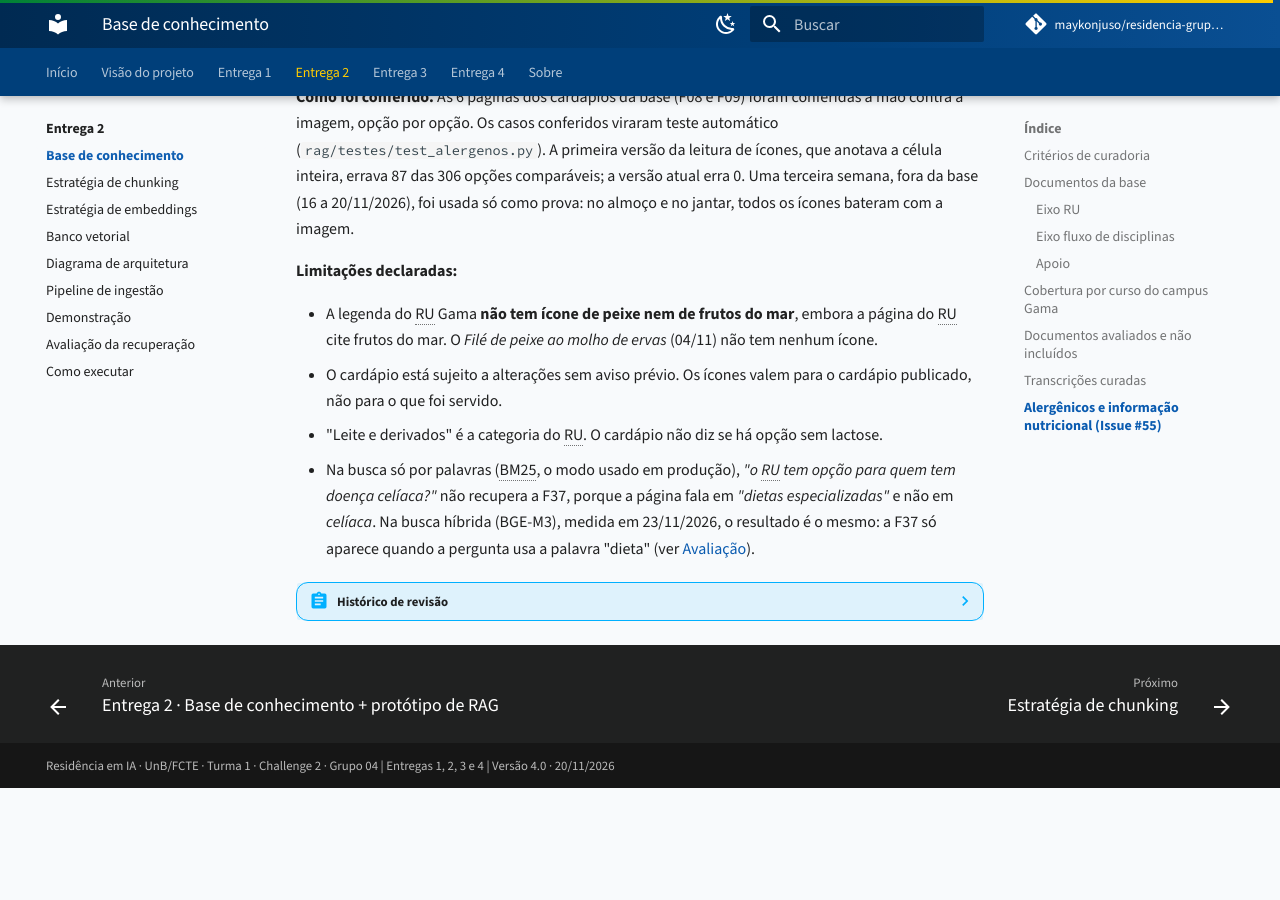
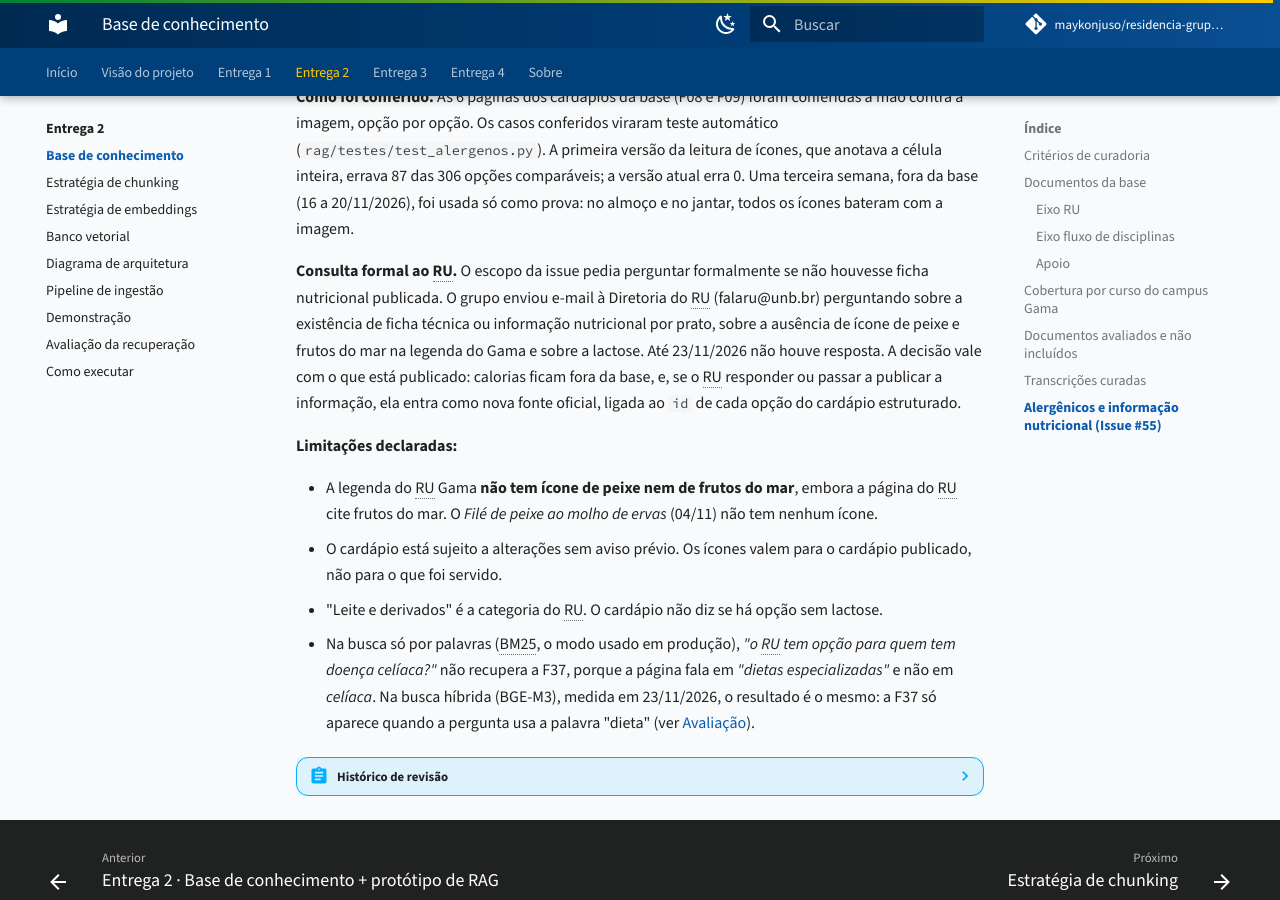
Before and after one commit to maykonjuso/residencia-grupo-4, an MkDocs documentation site: the page built from docs/entrega-2/base-de-conhecimento.md, in a window 1280 px wide and 900 px high, scrolled down 11865 px. Built offline with MkDocs 1.6.1 and Material for MkDocs 9.7.7, drawn with Linux system fonts in a browser that asks for light colours; comment, search, counter and statistics services are not loaded; before the commit the page ends 12653 px from its top, so only the background shows below that.

Commit message:
docs(base): registra consulta ao RU sem resposta e decisão vigente (Closes #55)
O e-mail à Diretoria do RU (ficha nutricional, ícone de peixe e frutos do mar,
lactose) não teve resposta até 23/11/2026. A decisão segue com o que o RU
publica: calorias fora da base, alergênicos pelos ícones do cardápio.

Co-Authored-By: Claude Sonnet 5.5 <noreply@anthropic.com>

```diff
--- a/docs/entrega-2/base-de-conhecimento.md
+++ b/docs/entrega-2/base-de-conhecimento.md
@@ -84,6 +84,8 @@ A página do RU (F37) diz que *"preparações que contenham leite de origem anim
 
 **Como foi conferido.** As 6 páginas dos cardápios da base (F08 e F09) foram conferidas à mão contra a imagem, opção por opção. Os casos conferidos viraram teste automático (`rag/testes/test_alergenos.py`). A primeira versão da leitura de ícones, que anotava a célula inteira, errava 87 das 306 opções comparáveis; a versão atual erra 0. Uma terceira semana, fora da base (16 a 20/11/2026), foi usada só como prova: no almoço e no jantar, todos os ícones bateram com a imagem.
 
+**Consulta formal ao RU.** O escopo da issue pedia perguntar formalmente se não houvesse ficha nutricional publicada. O grupo enviou e-mail à Diretoria do RU (falaru@unb.br) perguntando sobre a existência de ficha técnica ou informação nutricional por prato, sobre a ausência de ícone de peixe e frutos do mar na legenda do Gama e sobre a lactose. Até 23/11/2026 não houve resposta. A decisão vale com o que está publicado: calorias ficam fora da base, e, se o RU responder ou passar a publicar a informação, ela entra como nova fonte oficial, ligada ao `id` de cada opção do cardápio estruturado.
+
 **Limitações declaradas:**
 
 - A legenda do RU Gama **não tem ícone de peixe nem de frutos do mar**, embora a página do RU cite frutos do mar. O *Filé de peixe ao molho de ervas* (04/11) não tem nenhum ícone.
@@ -97,4 +99,4 @@ A página do RU (F37) diz que *"preparações que contenham leite de origem anim
     | :---: | :---: | --- | --- |
     | 09/11/2026 | 1.0 | Base com 36 documentos-fonte (Entrega 2) | Grupo 04 |
     | 18/11/2026 | 1.1 | 37 documentos: F37 (serviço de alimentação do RU), alergênicos por prato lidos dos ícones do cardápio, calorias declaradas como lacuna (Issue #55) | Grupo 04 |
-    | 23/11/2026 | 1.2 | Limitação do vocabulário "celíaca" confirmada na busca híbrida (Issue #55) | Gabriella Oliveira |
+    | 23/11/2026 | 1.2 | Limitação do vocabulário "celíaca" confirmada na busca híbrida (Issue #55); consulta ao RU por e-mail registrada, sem resposta até esta data (Issue #55) | Gabriella Oliveira |
```
